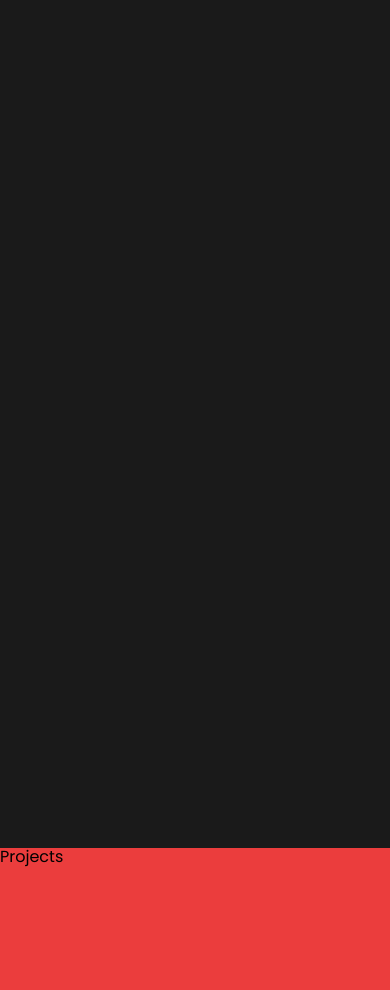
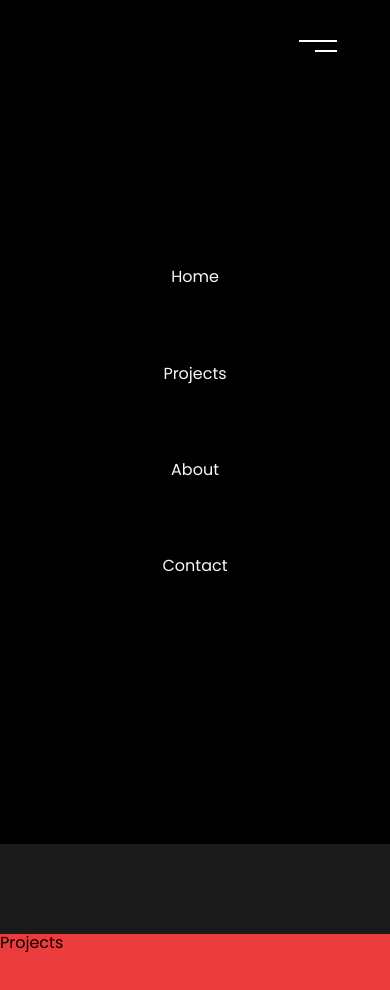
Before and after one commit to EduardoGarcia935/erickavila, a Vue app: page / in a window 390 px wide. Shown: the top 990 px of the page. Built offline with nearby package versions, Linux system fonts and the light colour scheme.

Commit message:
Começando o componente de navbar

```diff
--- a/src/App.vue
+++ b/src/App.vue
@@ -1,5 +1,6 @@
 <template>
   <div id="container">
+    <NavBar/>
     <HomeVue/>
     <ProjectsVue/>
     <AboutVue/>
@@ -8,6 +9,7 @@
 </template>
 
 <script>
+import NavBar from './components/elements/NavBar.vue';
 import HomeVue from './components/views/Home.vue';
 import ProjectsVue from './components/views/Projects.vue';
 import AboutVue from './components/views/About.vue';
@@ -20,14 +22,13 @@ export default {
     ProjectsVue,
     AboutVue,
     ContactVue,
-  }
+    NavBar
+}
 }
 </script>
 
 <style scoped>
   #container{
-    width: 100vw;
-    min-width: 100vw;
-    height: 100%;
+    overflow-x: hidden;
   }
 </style>
--- a/src/assets/styles/reset.css
+++ b/src/assets/styles/reset.css
@@ -15,6 +15,7 @@ body{
   font-family: 'Poppins','Montserrat', sans-serif;
   font-size: 100%;
   list-style-type: none;
+  overflow-x: hidden;
 }
 
 ul, li {
--- a/src/components/elements/NavBar.vue
+++ b/src/components/elements/NavBar.vue
@@ -1,5 +1,41 @@
 <template>
-  <nav></nav>
+  <nav :class="{sticky : scrolled}" ref="navbar" id="nav">
+
+    <div class="group1">
+      <div class="img-container">
+        <img src="../../assets/images/logo.png" alt="">
+      </div>
+    </div>
+
+    <div class="group2">
+      <ul>
+        <li><a href="#">Home</a></li>
+        <li><a href="#">Projects</a></li>
+        <li><a href="#">About</a></li>
+        <li><a href="#">Contact</a></li>
+      </ul>
+    </div>
+
+    <div class="group3">
+        <div class="hamburguer" @click="toggleMenu" :class="{hamburguer_active : x}"></div>
+    </div>
+
+    <ul class="group4">
+      <li>
+        <a href="#">Home</a>
+      </li>
+      <li>
+        <a href="#">Projects</a>
+      </li>
+      <li>
+        <a href="#">About</a>
+      </li>
+      <li>
+        <a href="#">Contact</a>
+      </li>
+    </ul>
+
+  </nav>
 </template>
 
 <script>
@@ -8,12 +44,184 @@
     components: {},
     data(){
       return {
-
+        scrolled: false,
+        x: false,
+      }
+    },
+    methods:{
+      toggleMenu(){
+        this.x = !this.x
+      }
+    },
+    mounted(){
+      window.document.onscroll = ()=>{
+        if(window.scrollY > this.$refs.navbar.offsetTop){
+          this.scrolled = true;
+        }
+        else{
+          this.scrolled = false
+        }
       }
     }
   }
 </script>
 
 <style scoped>
+  #nav{
+    width: 100vw;
+    height: 90px;
+    background-color: var(--black);
+    position: relative;
+    padding: 24px 60px;
+    left: 0;
+    top: 0;
 
+    display: flex;
+    justify-content: space-between;
+    align-items: center;
+    box-sizing: border-box;
+    z-index: 10000;
+    /* transition: all 600ms ease; */
+  }
+
+  .group1 .img-container{
+    width: 90px;
+    height: 50px;
+  }
+
+  .group1 .img-container img{
+    width: 100%;
+    height: 100%;
+  }
+
+  .group2{
+    position: relative;
+    right: 20px;
+  }
+
+  .group2 ul{
+    display: flex;
+    gap: 50px;
+  }
+
+  .group2 ul li a{
+    color: var(--white);
+  }
+
+  .group3{
+    display: none;
+  }
+
+  .hamburguer{
+    width: 40px;
+    height: 40px;
+    position: relative;
+    z-index: 900;
+    cursor: pointer;
+  }
+
+  .hamburguer::after{
+    content: '';
+    position: absolute;
+    top: 38%;
+    left: 23%;
+    width: 95%;
+    height: 4%;
+    background-color: #fff;
+    transition: 1s ease;
+  }
+
+  .hamburguer::before{
+    content: '';
+    position: absolute;
+    top: 63%;
+    left: 63%;
+    width: 55%;
+    height: 4%;
+    background-color: #fff ;
+    transition: 1s ease;
+  }
+
+  .hamburguer_active{
+        width: 40px;
+        height: 40px;
+        position: relative;
+        cursor: pointer;
+    }
+
+    .hamburguer_active::before{
+        content: '';
+        position: absolute;
+
+        top: 50%;
+        left: 23%;
+
+        width: 55%;
+        height: 10%;
+        background-color: #fff;
+        opacity: 0.8;
+
+        transform: rotate(225deg);
+    }
+
+    .hamburguer_active::after{
+        content: '';
+        position: absolute;
+
+        top: 50%;
+        left: 23%;
+
+        width: 55%;
+        height: 10%;
+        background-color: #fff;
+        opacity: 0.8;
+        transform: rotate(-405deg);
+    }
+
+ /*  #nav.sticky{
+    position: fixed;
+    padding: 20px 50px;
+    backdrop-filter: blur(25px) saturate(144%);
+    -webkit-backdrop-filter: blur(25px) saturate(144%);
+    background-color: rgba(26, 26, 26, 0.51);
+  } */
+
+  .group4{
+    width: 100vw;
+    height: 100vh;
+    position: fixed;
+    top: 0;
+    left: 0;
+    background-color: black;
+    display: flex;
+    flex-direction: column;
+    align-items: center;
+    justify-content: center;
+    gap: 30px;
+  }
+
+  .group4 li{
+    padding: 24px 60px;
+  }
+
+  .group4 li a{
+    display: inline-block;
+    color: var(--white);
+    width: 100%;
+    height: 100%;
+  }
+
+  @media screen and (max-width: 900px){
+    #nav{
+      background-color: var(--red);
+    }
+
+    .group2{
+      display: none;
+    }
+
+    .group3{
+      display: block;
+    }
+  }
 </style>
```
Also changed, not shown: src/components/views/Home.vue (line endings or trailing spaces).
